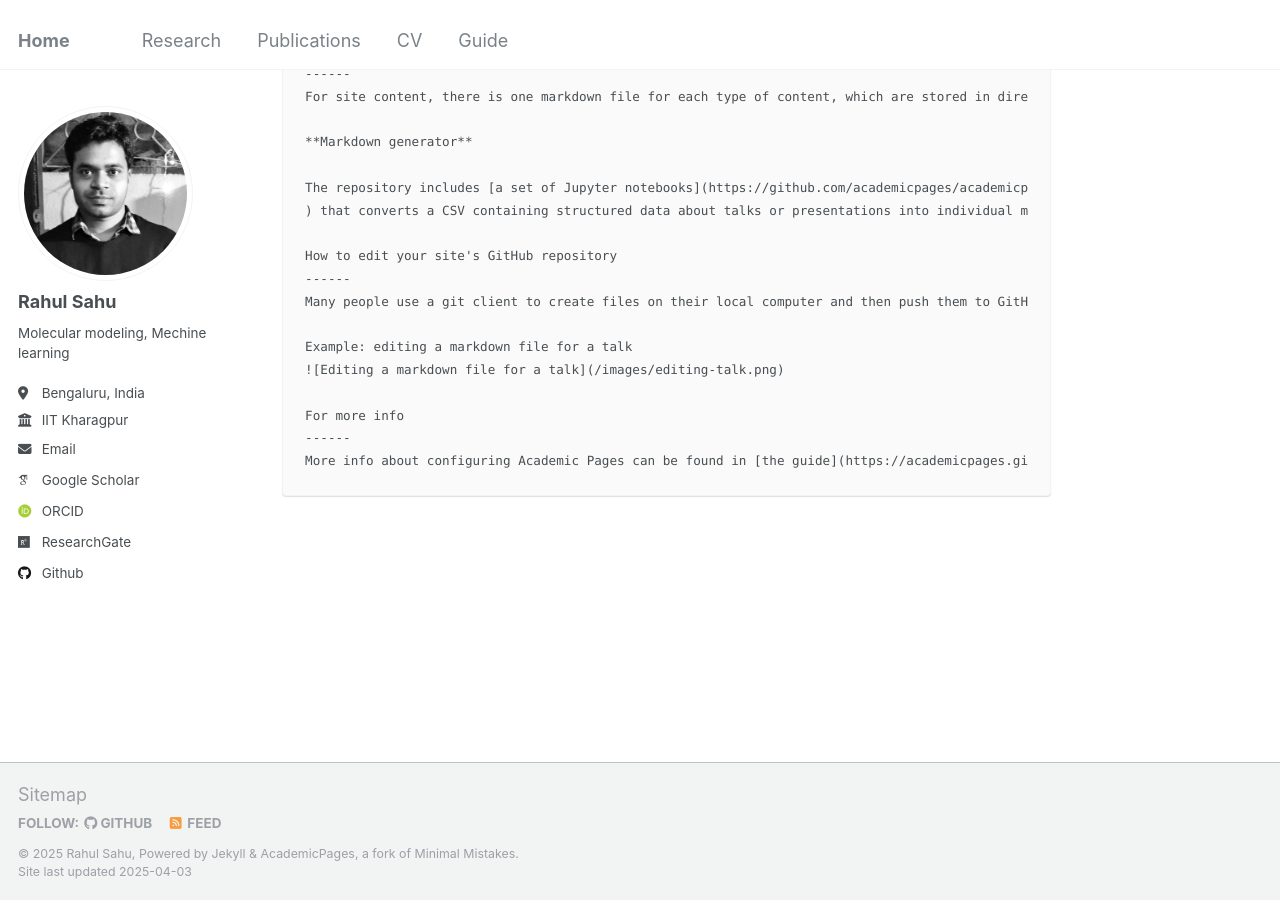
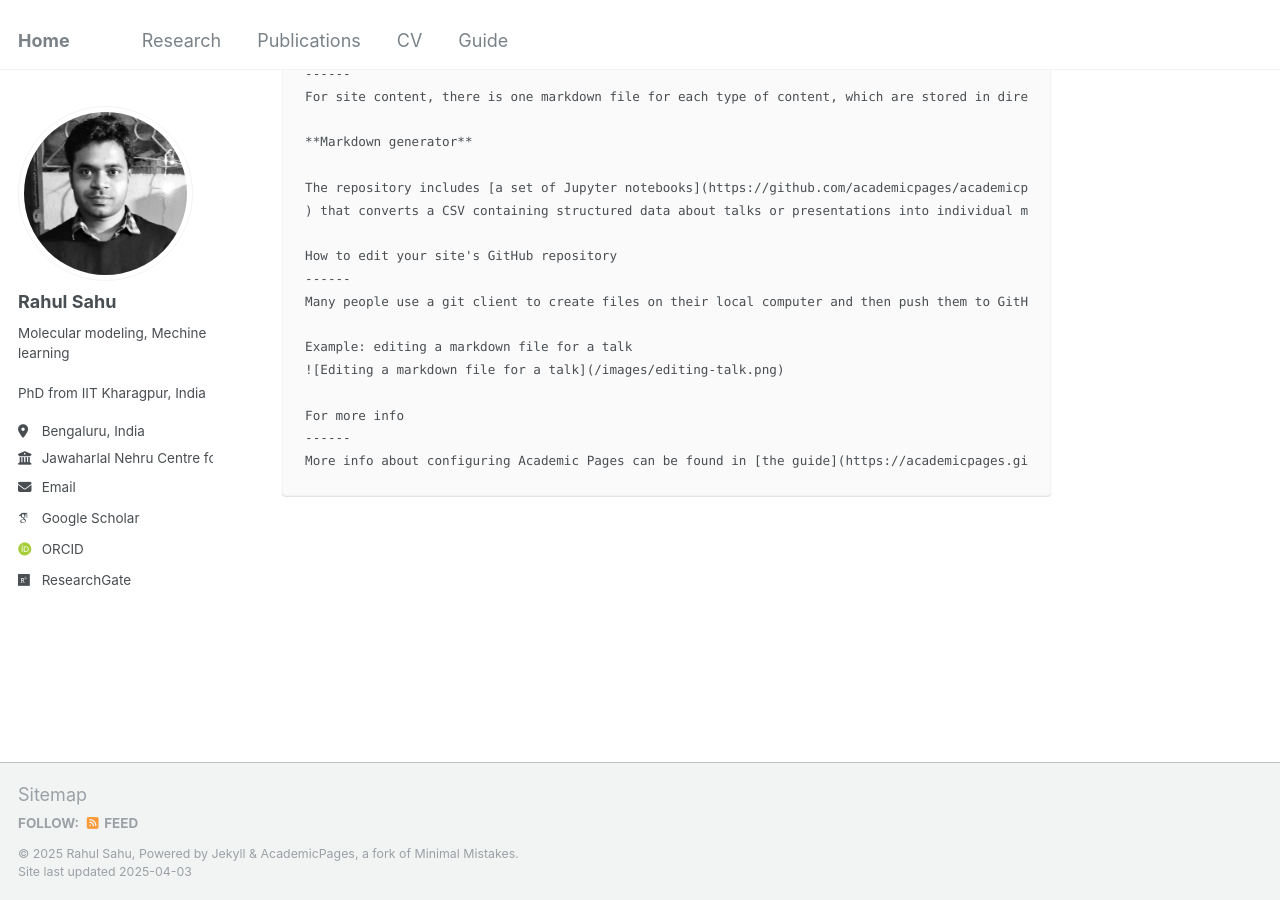
Before and after one commit to srahul21/srahul21.github.io, a Jekyll site: the page built from _pages/about.md, in a window 1280 px wide and 900 px high, scrolled down 1231 px. Built offline with Jekyll 4.4.1, drawn with Linux system fonts in a browser that asks for light colours; some web fonts are replaced.

Commit message:
Update _config.yml

```diff
--- a/_config.yml
+++ b/_config.yml
@@ -25,8 +25,9 @@ author:
   name             : "Rahul Sahu"
   pronouns         : # example: "she/her"
   bio              : "Molecular modeling, Mechine learning"
+  degree           : "PhD from IIT Kharagpur, India"
   location         : "Bengaluru, India"
-  employer         : "IIT Kharagpur"
+  employer         : "Jawaharlal Nehru Centre for Advanced Scientific Research (JNCASR)"
   uri              : # URL
   email            : "rahulsahu.2013@gmail.com"
 
@@ -44,7 +45,7 @@ author:
   bitbucket        : # Username - Update with your username on the site
   codepen          : # Username
   dribbble         : # Username
-  github           : "srahul21"
+  github           : # Username
   kaggle           : # Username
   stackoverflow    : # User number or user number and name (i.e., use "1" or "1/jeff-atwood")
 
```
